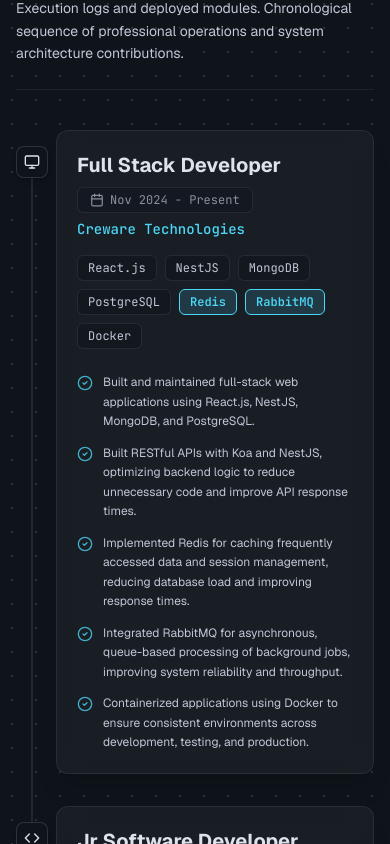
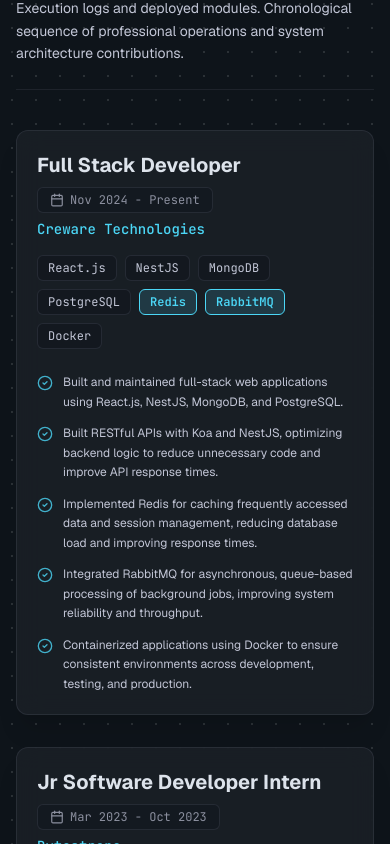
Before and after one commit to Nevin505/nevinzach-portfolio, a Next.js app: page / in a window 390 px wide. Shown: the part 2240-3084 px from the top of the page. Built offline with nearby package versions, Linux system fonts and the light colour scheme.

Commit message:
removed icon

```diff
--- a/components/Experience.tsx
+++ b/components/Experience.tsx
@@ -39,13 +39,13 @@
 
       {/* Timeline Section */}
       <div className="relative space-y-8 sm:space-y-12">
-        {/* Continuous Vertical Timeline Track (hidden on screens < 360px) */}
-        <div className="hidden min-[360px]:block absolute left-4 sm:left-5 top-5 bottom-5 w-[2px] -translate-x-1/2 bg-outline-variant/40" />
+        {/* Continuous Vertical Timeline Track (hidden on mobile screens <= 375px) */}
+        <div className="hidden sm:block absolute left-4 sm:left-5 top-5 bottom-5 w-[2px] -translate-x-1/2 bg-outline-variant/40" />
 
         {experiences.map((item) => (
           <div key={item.id} className="relative flex items-start group">
-            {/* Timeline Node Icon (hidden on screens < 360px) */}
-            <div className="hidden min-[360px]:flex absolute left-4 sm:left-5 top-4 -translate-x-1/2 items-center justify-center w-8 sm:w-10 h-8 sm:h-10 rounded-lg bg-[#0e141a] border border-outline-variant/60 group-hover:border-secondary/70 text-on-surface group-hover:text-secondary shadow-md transition-all z-10">
+            {/* Timeline Node Icon (hidden on mobile screens <= 375px) */}
+            <div className="hidden sm:flex absolute left-4 sm:left-5 top-4 -translate-x-1/2 items-center justify-center w-8 sm:w-10 h-8 sm:h-10 rounded-lg bg-[#0e141a] border border-outline-variant/60 group-hover:border-secondary/70 text-on-surface group-hover:text-secondary shadow-md transition-all z-10">
               {item.iconType === "code" ? (
                 <CodeIcon className="w-4 sm:w-5 h-4 sm:h-5" />
               ) : (
@@ -53,8 +53,8 @@
               )}
             </div>
 
-            {/* Experience Card (full width without margin on screens < 360px) */}
-            <div className="w-full ml-0 min-[360px]:ml-10 sm:ml-14 bg-surface-container/90 border border-outline-variant/40 hover:border-secondary/60 rounded-xl p-5 sm:p-8 backdrop-blur-md shadow-xl transition-all duration-300 hover:shadow-[0_0_25px_rgba(76,215,246,0.12)]">
+            {/* Experience Card (full width on mobile screens <= 375px) */}
+            <div className="w-full ml-0 sm:ml-14 bg-surface-container/90 border border-outline-variant/40 hover:border-secondary/60 rounded-xl p-5 sm:p-8 backdrop-blur-md shadow-xl transition-all duration-300 hover:shadow-[0_0_25px_rgba(76,215,246,0.12)]">
               {/* Header: Role & Period Badge */}
               <div className="flex flex-col sm:flex-row sm:items-center justify-between gap-2 mb-1.5">
                 <h2 className="text-xl sm:text-2xl font-bold text-on-surface group-hover:text-secondary transition-colors">
```
